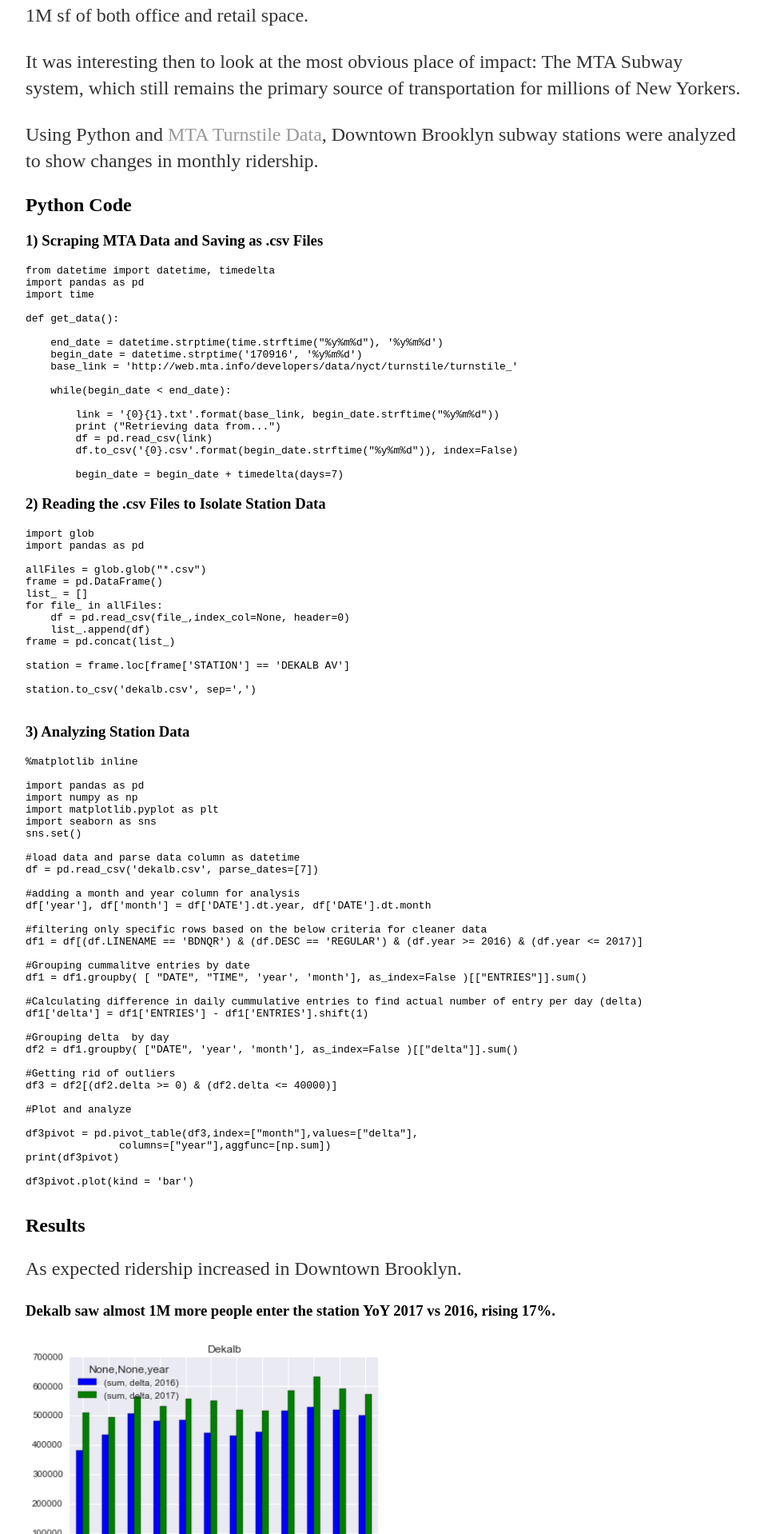
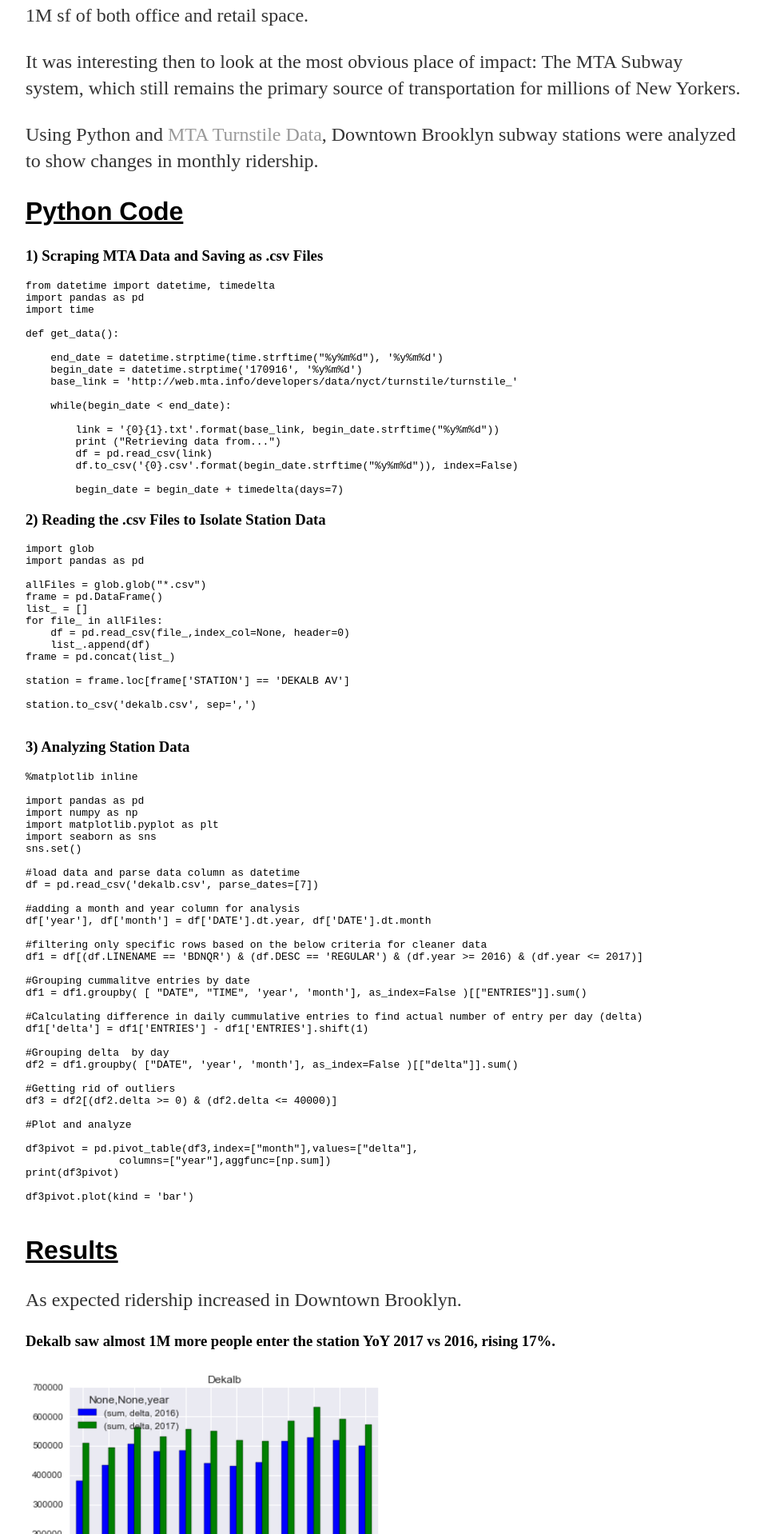
Before and after one commit to IKOSTYUK/ikostyuk.github.io, a Jekyll site: the page built from _posts/2018-03-16-MTA-Analysis.md, in a window 1280 px wide. Shown: the part 645-2563 px from the top of the page at 80% size, without its empty margins (160-1116 px from the left). Built offline with Jekyll 4.4.1, drawn with Linux system fonts in a browser that asks for light colours.

Commit message:
Update main.css

```diff
--- a/css/main.css
+++ b/css/main.css
@@ -23,6 +23,11 @@ h1 {
     font-size: 3em;
     font-family:'Helvetica', 'Arial', 'Sans-Serif';
 }
+h2 {
+    font-size: 2em;
+    font-family:'Helvetica', 'Arial', 'Sans-Serif';
+    text-decoration: underline;
+}
 p {
     font-size: 1.5em;
     line-height: 1.4em;
```
